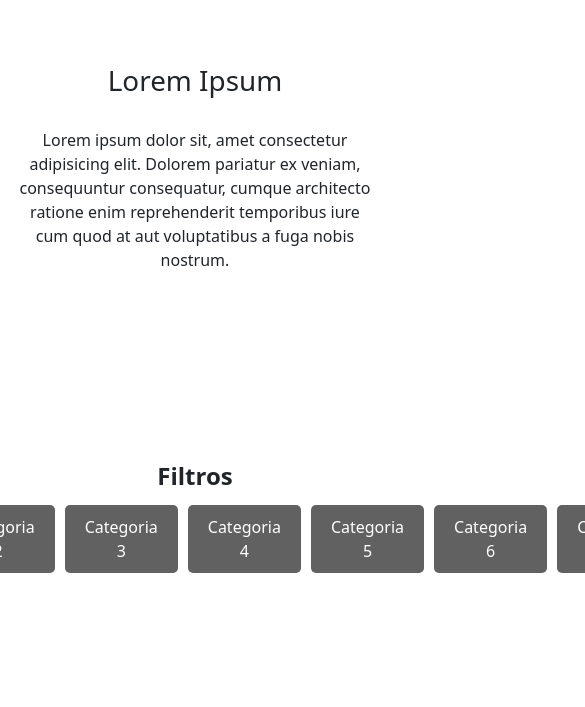
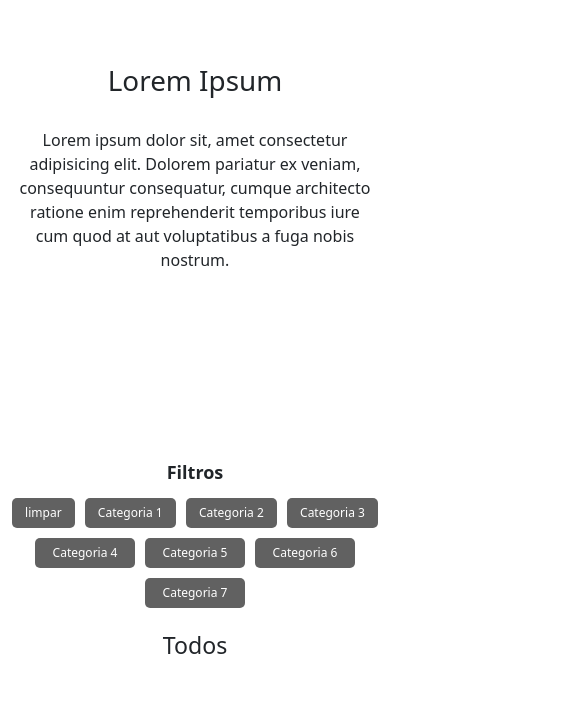
Before and after one commit to lucasemic/website, a website: page src/html/produtos.html in a window 390 px wide. Shown: the part 75-782 px from the top of the page, 585 px wide, since content can reach past the window. Drawn offline with nearby package versions, Linux system fonts and the light colour scheme; no server answers.

Commit message:
adicao de melhorias na pagina de produtos e responsividade

```diff
--- a/src/html/produtos.html
+++ b/src/html/produtos.html
@@ -74,24 +74,22 @@
             <div class="filter-buttons">
                 <button class="filter-btn" id="filter-all" onclick="fetchProducts()">limpar</button>
                 <button class="filter-btn" id="filter-category1" onclick="fetchProductsBy('categoria1')">Categoria 1</button>
-                <button class="filter-btn" id="filter-category2">Categoria 2</button>
-                <button class="filter-btn" id="filter-category3">Categoria 3</button>
-                <button class="filter-btn" id="filter-category4">Categoria 4</button>
-                  <!-- tem que limpar as divs para adicionar os com filtros -->
-                <button class="filter-btn" id="filter-category5">Categoria 5</button>
-                <button class="filter-btn" id="filter-category6">Categoria 6</button>
-                <button class="filter-btn" id="filter-category7">Categoria 7</button>
+                <button class="filter-btn" id="filter-category2" onclick="fetchProductsBy('categoria2')">Categoria 2</button>
+                <button class="filter-btn" id="filter-category3" onclick="fetchProductsBy('categoria3')">Categoria 3</button>
+                <button class="filter-btn" id="filter-category4" onclick="fetchProductsBy('categoria4')">Categoria 4</button>
+                <button class="filter-btn" id="filter-category5" onclick="fetchProductsBy('categoria5')">Categoria 5</button>
+                <button class="filter-btn" id="filter-category6" onclick="fetchProductsBy('categoria6')">Categoria 6</button>
+                <button class="filter-btn" id="filter-category7" onclick="fetchProductsBy('categoria7')">Categoria 7</button>
             </div>
-
-
-        </div>
-
-        <div id="product-list" class="product-list">
-            <!-- Produtos serão adicionados aqui dinamicamente -->
+            <h3 class="text-center mt-4" id="filterTitle"></h3>
         </div>
 
         <!-- produtos -->
         <div id="product-grid" class="product-grid">
+            <!-- Produtos serão adicionados aqui dinamicamente -->
+        </div>
+
+        <div id="product-list" class="product-list">
             <!-- Produtos serão adicionados aqui dinamicamente -->
         </div>
 
--- a/src/javascript/addProduct.js
+++ b/src/javascript/addProduct.js
@@ -1,8 +1,8 @@
 // Definindo limites para cada layout
 const layoutLimits = {
-    'product-carousel': { min: 6, max: 10 },
-    'product-list': { min: 3, max: 4 },
-    'product-grid': { min: 4, max: 50 }
+    'product-carousel': { min: 10, max: 10 },
+    'product-list': { min: 2, max: Infinity },
+    'product-grid': { min: 4, max: Infinity }
 };
 
 // Contador de produtos por layout
@@ -15,7 +15,6 @@ const layoutProductCount = {
 
 // Função para adicionar produtos dinamicamente
 function addProduct(imageUrl, title, description) {
-    alert("pppppppppppppppppppppppppppp")
     // Encontrando o layout com menos produtos
     let layoutName = getLayoutWithLeastProducts();
 
--- a/src/javascript/fetchProducts.js
+++ b/src/javascript/fetchProducts.js
@@ -1,6 +1,13 @@
 // Função para buscar produtos da API
 async function fetchProducts() {
-    alert("oifhdgoih")
+
+    const productList = document.getElementById('product-list');
+    productList.innerHTML = '';
+    const productGrid = document.getElementById('product-grid');
+    productGrid.innerHTML = '';
+    const filterTitle = document.getElementById('filterTitle');
+    filterTitle.innerHTML = 'Todos'
+
     try {
         // Simulação de API
         const response = await fetch(`https://fakestoreapi.com/products`);
--- a/src/javascript/fetchProductsBy.js
+++ b/src/javascript/fetchProductsBy.js
@@ -1,9 +1,15 @@
 // Função para buscar produtos da API
 async function fetchProductsBy(filter) {
-    alert("klnhdfoish")
+    const productList = document.getElementById('product-list');
+    productList.innerHTML = '';
+    const productGrid = document.getElementById('product-grid');
+    productGrid.innerHTML = '';
+    const filterTitle = document.getElementById('filterTitle');
+    filterTitle.innerHTML = filter
+
     try {
         // Simulação de API
-        const response = await fetch(`https://fakestoreapi.com/products/${filter}`);
+        const response = await fetch(`https://fakestoreapi.com/products${filter}`);
         const products = await response.json();
 
         // Adiciona os produtos retornados pela API
--- a/src/style/produtos.css
+++ b/src/style/produtos.css
@@ -31,6 +31,7 @@
     display: flex;
     justify-content: center;
     gap: 10px; /* Espaçamento entre os botões */
+    flex-wrap: wrap;
 }
 
 /* Estilo dos botões */
@@ -43,6 +44,9 @@
     border-radius: 5px;
     cursor: pointer;
     transition: background-color 0.3s ease;
+    flex: 1 1 auto; /* Permite ajuste dinâmico de tamanho */
+    max-width: 150px; /* Define um limite de largura */
+    text-align: center;
 }
 
 /* Efeito ao passar o mouse sobre o botão */
@@ -50,9 +54,30 @@
     background-color: #333;
 }
 
-.filter-btn:active {
-    background-color: #333;
+@media (max-width: 768px) {
+    .filter-title {
+        font-size: 20px;
+    }
+
+    .filter-btn {
+        font-size: 14px;
+        padding: 8px 16px;
+        max-width: 120px;
+    }
 }
+
+@media (max-width: 480px) {
+    .filter-title {
+        font-size: 18px;
+    }
+
+    .filter-btn {
+        font-size: 12px;
+        padding: 6px 12px;
+        max-width: 100px;
+    }
+}
+
 
 
 .product-container {
@@ -129,6 +154,7 @@
     padding: 20px;
 }
 
+
 .product {
     width: 100%;
     padding: 20px;
@@ -189,8 +215,3 @@
     height: auto;
     border-radius: 10px;
 }
-
-.product:hover {
-    transform: translateX(10px);
-    box-shadow: 0 8px 15px rgba(0, 0, 0, 0.2);
-}
```
